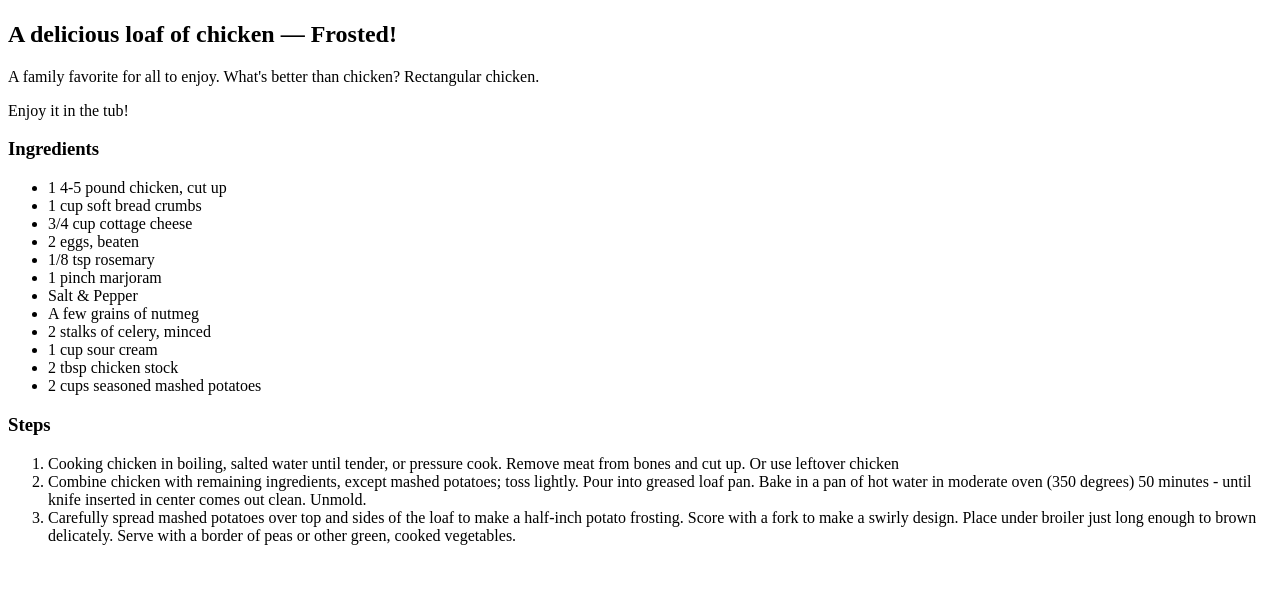
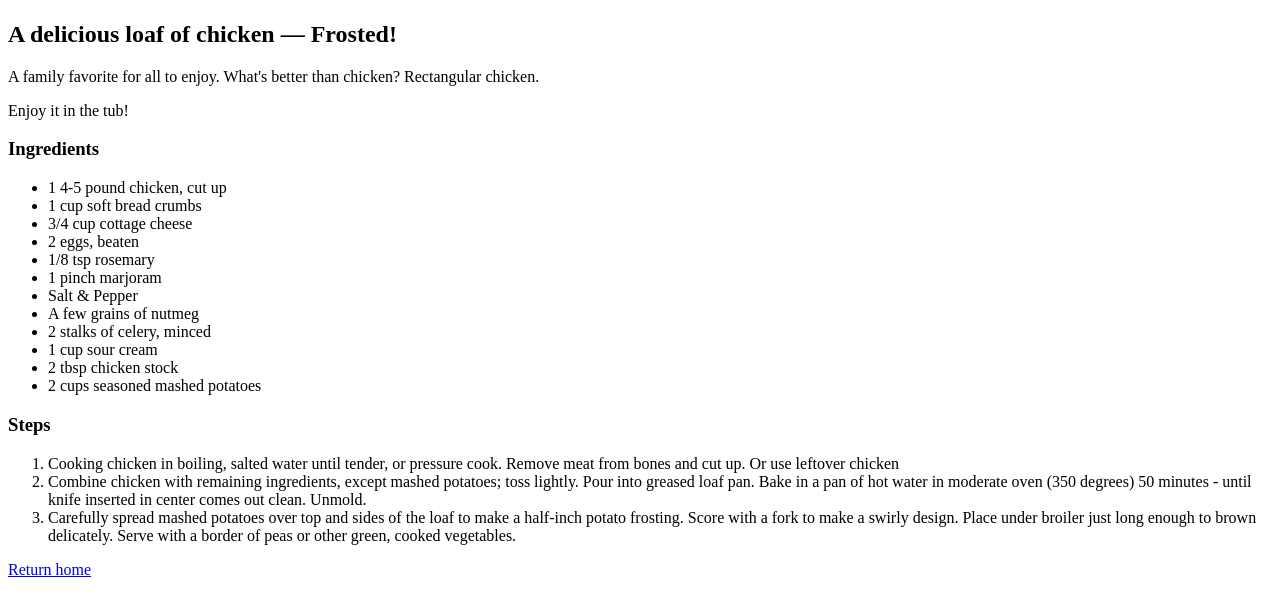
Before and after one commit to coolsitebiz/odin-recipes, a plain HTML site: page recipes/frosted-chicken-loaf.html in a window 1280 px wide. Shown: the part 308-903 px from the top of the page. Before the commit the page ends 869 px from the top, so only its background shows below. Drawn offline with Linux system fonts and the light colour scheme.

Commit message:
Add return home links to recipes

```diff
--- a/recipes/frosted-chicken-loaf.html
+++ b/recipes/frosted-chicken-loaf.html
@@ -35,5 +35,6 @@
         <li>Combine chicken with remaining ingredients, except mashed potatoes; toss lightly. Pour into greased loaf pan. Bake in a pan of hot water in moderate oven (350 degrees) 50 minutes - until knife inserted in center comes out clean. Unmold.</li>
         <li>Carefully spread mashed potatoes over top and sides of the loaf to make a half-inch potato frosting. Score with a fork to make a swirly design. Place under broiler just long enough to brown delicately. Serve with a border of peas or other green, cooked vegetables.</li>
     </ol>
+    <p><a href="../index.html">Return home</a></p>
 </body>
 </html>
```
Also changed, not shown: recipes/ketchup-ice-cream.html (+1 -0 lines), recipes/perfection-salad.html (+1 -0 lines).
